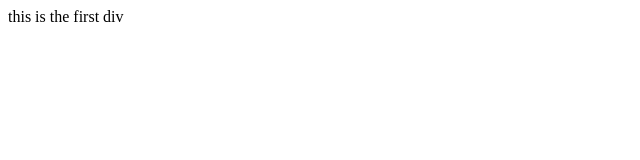
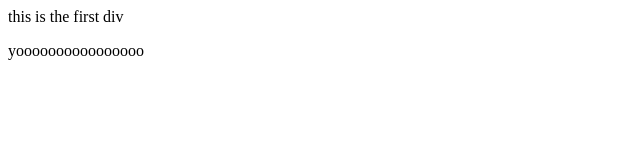
Before and after one commit to Geleta116/demo-repo, a plain HTML site: page index.html in a window 1280 px wide. Shown: the whole page, without its empty margins (0-640 px from the left). Drawn offline with Linux system fonts and the light colour scheme.

Commit message:
fixed the index

```diff
--- a/index.html
+++ b/index.html
@@ -8,5 +8,6 @@
 </head>
 <body>
       <div>this is the first div</div>
+      <p>yoooooooooooooooo</p>
 </body>
 </html>
```
